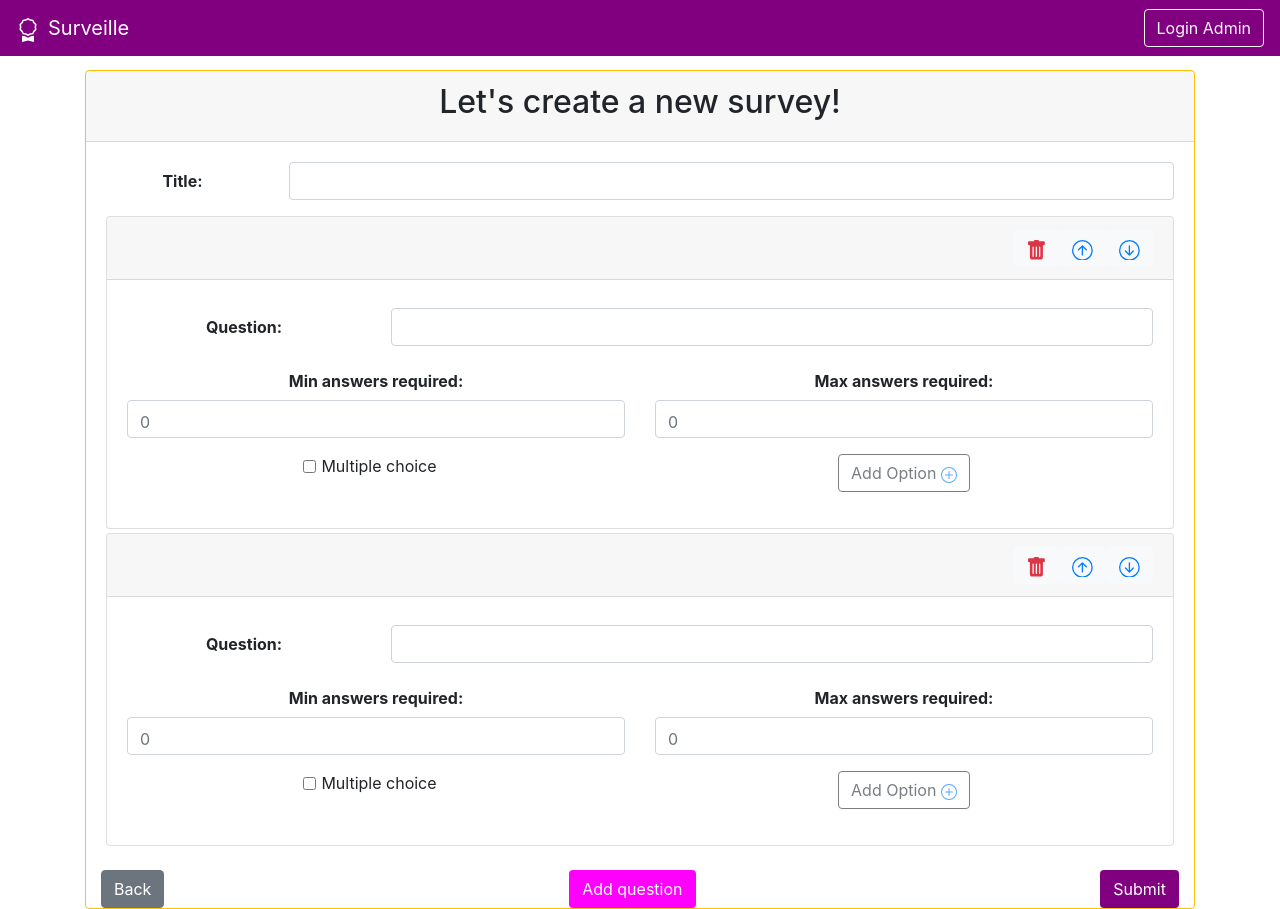
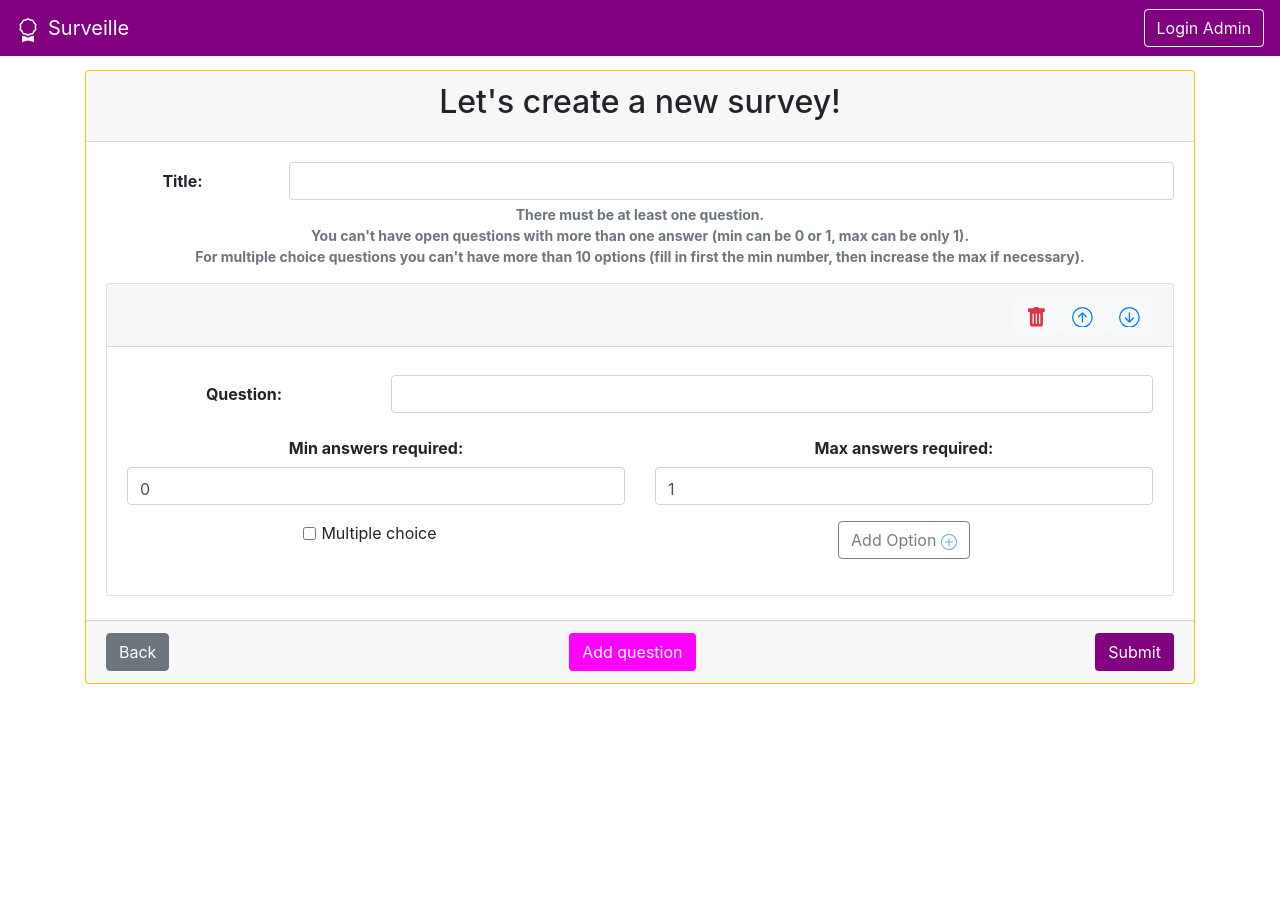
Before and after one commit to alessandracomparetto/Surveille, a React (Create React App) app in the folder client/: page /survey in a window 1280 px wide. After the commit the page ends 800 px from the top, so only its background shows below. Built offline with nearby package versions, Linux system fonts and the light colour scheme.

Commit message:
Validazione frontend ok! manca solo la creazione dell'API POST del survey

```diff
--- a/client/src/Components/Homepage.js
+++ b/client/src/Components/Homepage.js
@@ -24,7 +24,6 @@ export default function Homepage(props) {
             .then((res)=>{
                 seterrorApi(false);
                 setSurveyList(res);
-                console.log(res);
             }).catch((err) =>{
                 seterrorApi(err);
             })
--- a/client/src/Components/SurveyCreationForm/QuestionCard.js
+++ b/client/src/Components/SurveyCreationForm/QuestionCard.js
@@ -1,67 +1,77 @@
-import { Card, Button, Alert, Form, Row, Col, } from "react-bootstrap";
+import { Card, Button, Form, Row, Col, Tooltip } from "react-bootstrap";
 import * as Icons from "react-bootstrap-icons";
-import { useState } from "react";
+
+const renderTooltip = (props) => (
+    <Tooltip id="button-tooltip" >
+        Tooltip
+    </Tooltip>
+);
 
 export default function QuestionCard(props) {
-    const [checkedState, setCheckedState] = useState(false);
-    //NOTE - questo state in realtà arriva da un props
-    const [options, setOptions] = useState([""])
 
     return (
         <Card className="mb-1" >
             <Card.Header className="d-flex justify-content-end">
-                <Button variant="light"><Icons.TrashFill className="text-danger my-auto" size="1.3em" /></Button>
-                <Button variant="light"><Icons.ArrowUpCircle className="text-primary " size="1.3em" /></Button>
-                <Button variant="light"><Icons.ArrowDownCircle className="text-primary " size="1.3em" /></Button>
+                <Button variant="light" onClick={() => props.removeQuestion(props.index)}>
+                    <Icons.TrashFill className="text-danger my-auto" size="1.3em" />
+                </Button>
+                <Button variant="light" onClick={() => props.moveQuestion(props.index, -1)}>
+                    <Icons.ArrowUpCircle className="text-primary " size="1.3em" />
+                </Button>
+                <Button variant="light" onClick={() => props.moveQuestion(props.index, 1)}>
+                    <Icons.ArrowDownCircle className="text-primary " size="1.3em" />
+                </Button>
             </Card.Header>
             <Card.Body  >
                 <Form.Group className="mt-2" as={Row} >
                     <Form.Label className="font-weight-bold" column sm={3} >Question: </Form.Label>
                     <Col sm={9}>
-                        <Form.Control type="text" required />
+                        <Form.Control type="text" required value={props.question.question}
+                            onChange={(event) => { props.updateQuestion(event.target.value, props.index) }} />
                     </Col>
                 </Form.Group>
 
                 <Form.Group as={Row} >
                     <Col>
                         <Form.Label className="font-weight-bold" column sm={6} >Min answers required: </Form.Label>
-                        <Form.Control type="number" className="pb-0" min="0" max={checkedState? 10:1} placeholder="0" />
+                        <Form.Control type="number" className="pb-0" min={0} max={props.question.open ? 1 : 10}
+                            onChange={(event) => { props.updateMinMax(props.index, event.target.valueAsNumber, props.question.max) }}
+                            value={props.question.min} />
                     </Col>
                     <Col>
                         <Form.Label className="font-weight-bold" column sm={6} >Max answers required: </Form.Label>
-                        <Form.Control type="number" className="pb-0" min="0" max={checkedState? 10:1} placeholder="0"/>
+                        <Form.Control type="number" className="pb-0" min={1} max={props.question.open ? 1 : 10}
+                            onChange={(event) => { props.updateMinMax(props.index, props.question.min, event.target.valueAsNumber) }}
+                            value={props.question.max} />
                     </Col>
                 </Form.Group>
 
                 <Form.Group as={Row} >
                     <Col sm={6}>
                         <Form.Check inline label="Multiple choice" type="checkbox" className="pb-0 my-auto"
-                            onClick={() => { setCheckedState(old => !old) }} />
+                            onClick={() => { props.updateOpen(props.index) }} />
                     </Col>
                     <Col sm={6}>
-                        <Button variant="outline-dark" disabled={!checkedState}
-                            onClick={() => { props.updateOptions("", props.index) }}>Add Option <Icons.PlusCircle className="text-primary "
-                            /></Button>
+                            <Button variant="outline-dark" disabled={props.question.open}
+                                onClick={() => { props.updateOptions(0, props.index) }}>
+                                Add Option <Icons.PlusCircle className="text-primary " />
+                            </Button>
                     </Col>
                 </Form.Group>
-                {checkedState && props.options.map((x, index) => (
+                {!props.question.open && props.question.options.map((x, index) => (
                     <Form.Group key={index} className="mt-2" as={Row} >
                         <Form.Label className="font-weight-bold" column sm={2} >Option:</Form.Label>
                         <Col sm={9}>
-                            <Form.Control type="text" required
-                                /* onChange={(event) => {
-                                    setOptions(old => old.map((item, i) => {
-                                        if (i === index) return event.target.value
-                                        else return item
-                                    }))
-                                }} */ />
+                            <Form.Control type="text" required value={props.question.options[index]}
+                                onChange={(event) => { props.updateOptions(event.target.value, props.index, index) }} />
                         </Col>
 
                         <Col sm={1}>
-                            <Button variant="light"><Icons.XCircle className="text-danger "
-                                onClick={() => { props.updateOptions(-1, props.index)}} /></Button>
+                            <Button variant="light"><Icons.XCircle className="text-danger"
+                                onClick={() => { props.updateOptions(-1, props.index, index) }} /></Button>
                         </Col>
-                    </Form.Group>))}
+                    </Form.Group>
+                ))}
             </Card.Body>
         </Card>
 
--- a/client/src/Components/SurveyCreationForm/SurveyCreationForm.js
+++ b/client/src/Components/SurveyCreationForm/SurveyCreationForm.js
@@ -1,58 +1,164 @@
-import { Card, Button, Alert, Container, Form, Row, Col, NavItem, } from "react-bootstrap";
+import { Card, Button, Alert, Container, Form, Row, Col, } from "react-bootstrap";
 import { Link } from "react-router-dom";
 import { useState } from "react";
 import QuestionCard from "./QuestionCard";
 
 export default function SurveyCreationForm() {
+    const [title, setTitle] = useState("")
+    const [questions, setQuestions] = useState([{ question: "", min: 0, max: 1, open: 1, options: [" "] }]);
+    const [compilationError, setCompilationError] = useState(false);
 
-    const [questions, setQuestions] = useState([{ title: "", min: "", max: "", options: [] }, { title: "", min: "", max: "", options: [] }]);
-
-    const updateOptions = (value, index) => {
-        if (value === "") {
-            setQuestions(old => old.map((x, i) => {
-                if (i === index) return { ...x, "options": [...x.options, " "] }
-                else return x;
+    const updateOptions = (value, questionIndex, optionIndex) => {
+        if (value === 0) {
+            setQuestions(old => old.map((item, i) => {
+                if (i === questionIndex) return { ...item, "options": [...item.options, " "] }
+                else return item;
             }))
         }
         else if (value === -1) {
-            //FIXME THIS MAKES ERRORS
-            setQuestions(old => old.map((x, i) => {
-                if (i === index) return x.options.filter((item, i) => {
-                    return i !== index
-                })
-                else return x;
+            setQuestions(old => old.map((item1, i1) => {
+                if (i1 === questionIndex) return {
+                    ...item1, options: [...item1.options.filter((item2, i2) => {
+                        return i2 !== optionIndex
+                    })]
+                }
+                else return item1;
             }))
-
+        }
+        else {
+            setQuestions(old => old.map((item1, i1) => {
+                if (i1 === questionIndex) return {
+                    ...item1, "options": [...item1.options.map((item2, i2) => {
+                        if (i2 === optionIndex) return value
+                        else return item2
+                    })]
+                }
+                else return item1;
+            }))
         }
     }
+    const updateQuestion = (value, questionIndex) => {
+        setQuestions(old => old.map((item, index) => {
+            if (index === questionIndex) return { ...item, question: value }
+            else return item;
+        }))
+    }
+    const updateOpen = (questionIndex) => {
+        if(!questions[questionIndex].open){
+            setQuestions(old => old.map((item, index) => {
+                if (index === questionIndex) return { ...item, open:1, options: [" "]  }
+                else return item;
+            }))
+        }
+        else{setQuestions(old => old.map((item, index) => {
+            if (index === questionIndex) return { ...item, open: 0 }
+            else return item;
+        }))
+    }
+    }
+    const updateMinMax = (questionIndex, min, max) => {
+        let open = questions[questionIndex].open;
 
+        if (min < 0) min = 0
+        if (max < 0) max = 0
+        if (min > max) max = min
+
+        if (open && max > 1) max = 1
+        if (open && min > 1) min = 1
+
+        if (!open && max > 10) max = 10
+        if (!open && min > 10) min = 10
+
+        setQuestions(old => old.map((item, index) => {
+            if (index === questionIndex) return { ...item, min: min, max: max }
+            else return item;
+        }))
+    }
+    const removeQuestion = (questionIndex) => {
+        if (questions.length === 1) return;
+        setQuestions(old => old.filter((item, index) => { return index !== questionIndex }))
+    }
+    const moveQuestion = (questionIndex, destination) => {
+        if (questions.length === 1) return
+        if (questionIndex === 0 && destination === -1) return
+        if (questionIndex === questions.length && destination === 1) return;
+        setQuestions(old => {
+            let data = [...old];
+            let temp = { ...data[questionIndex] };
+            data[questionIndex] = { ...data[questionIndex + destination] };
+            data[questionIndex + destination] = { ...temp };
+            return data;
+        })
+    }
+
+    const handleSubmit = (event) => {
+        let flag = false;
+        event.preventDefault();
+        event.stopPropagation();
+        setCompilationError(false)
+
+        if (questions.length === 0) flag = true;
+        for(const question of questions){
+            if(question.max > question.options.length){
+                flag=true;
+                break;
+            }
+            for(const option of question.options){
+                if(option===" "){
+                    flag=true;
+                break;
+                }
+            }
+        }
+
+        if (flag) setCompilationError(true)
+    };
 
     return (
         <>
             <Container className="marginTopNavbar">
                 <Card className="text-center" border="warning">
                     <Card.Header> <h2>Let's create a new survey! </h2></Card.Header>
-                    <Form>
+                    <Form onSubmit={handleSubmit} >
                         <Card.Body>
                             <Form.Group as={Row}>
                                 <Form.Label className="font-weight-bold" column sm="2">Title: </Form.Label>
                                 <Col sm={10}>
-                                    <Form.Control id="name" type="text" required />
+                                    <Form.Control id="name" type="text" required onChange={(event) => { setTitle(event.target.value) }} />
                                 </Col>
+                                <Form.Text className="text-muted mx-auto font-weight-bold " >There must be at least one question. <br />
+                                    You can't have open questions with more than one answer (min can be 0 or 1, max can be only 1). <br />
+                                    For multiple choice questions you can't have more than 10 options (fill in first the min number, then increase the max if necessary).</Form.Text>
                             </Form.Group>
+
                             {questions.map((x, index) => (
-                                <QuestionCard key={index} index={index} options={questions[index].options} updateOptions={updateOptions} />
+                                <QuestionCard key={index} index={index}
+                                    question={questions[index]}
+                                    updateOptions={updateOptions}
+                                    updateQuestion={updateQuestion}
+                                    updateOpen={updateOpen}
+                                    updateMinMax={updateMinMax}
+                                    removeQuestion={removeQuestion}
+                                    moveQuestion={moveQuestion} />
                             ))}
 
                         </Card.Body >
-                        <Container className="d-flex justify-content-between">
+                        {compilationError && <Alert variant="danger">Check your compilation <br />
+                            <ul>
+                                <li>Options must not be empty. Delete the ones you're not using.</li>
+                                <li>In a multiple choice question, max number must be less than or equal to the number of options.</li></ul>
+                            Fix your mistakes and try again. </Alert>}
+
+                        <Card.Footer className="d-flex justify-content-between">
+
                             <Link style={{ textDecoration: "none" }} to="/">
                                 <Button variant="secondary">Back</Button>
                             </Link>
-                            <Button variant="magenta">Add question</Button>
+                            <Button variant="magenta"
+                                onClick={() => { setQuestions(old => [...old, { question: "", min: 0, max: 1, open: 1, options: [" "] }]) }}>Add question</Button>
 
-                            <Button variant="purple">Submit</Button>
-                        </Container>
+                            <Button variant="purple" type="submit" >Submit</Button>
+                        </Card.Footer>
                     </Form>
                 </Card>
             </Container>
--- a/client/src/Components/SurveyForm.js
+++ b/client/src/Components/SurveyForm.js
@@ -184,7 +184,7 @@ export default function SurveyForm(props) {
                                     ))}
                                 </Card.Body>
                                 <Card.Footer >
-                                    {compilationError && <Alert variant="danger">Controlla la tua compilazione, ci sono degli errori!</Alert>}
+                                    {compilationError && <Alert variant="danger">Check the compilation, there are some errors!</Alert>}
 
                                     <div className="d-flex justify-content-between">
                                         <Link style={{ textDecoration: "none" }} to="/">
```
